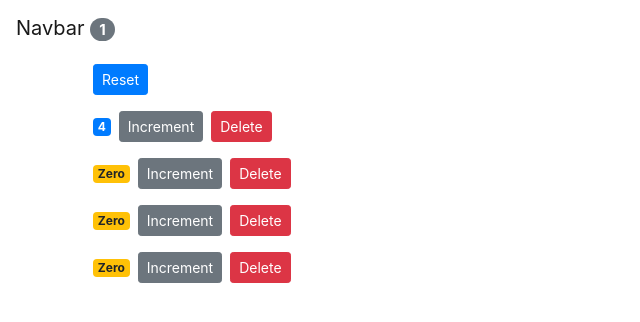
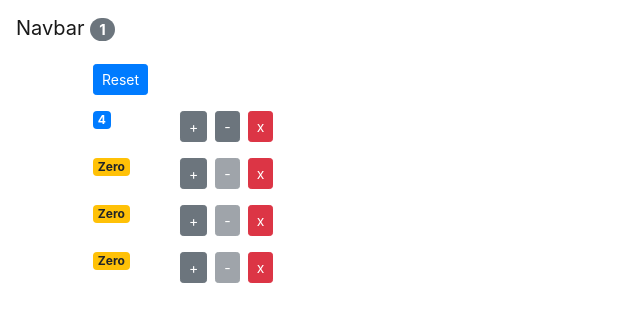
Before and after one commit to faizah1992/counter-app---react-practice, a React (Create React App) app: page / in a window 1280 px wide. Shown: the top 322 px of the page, without its empty margins (0-640 px from the left). Built offline with nearby package versions, Linux system fonts and the light colour scheme.

Commit message:
added decrement button

```diff
--- a/src/App.js
+++ b/src/App.js
@@ -14,6 +14,8 @@
         ]
     }
 
+
+
     handleIncrement = (counter) => {
         const counters = [...this.state.counters]
         const index = counters.indexOf(counter)
@@ -21,6 +23,14 @@
         counters[index].value++
         this.setState({counters})
     }
+
+    handleDecrement = (counter) => {
+      const counters = [...this.state.counters]
+      const index = counters.indexOf(counter)
+      counters[index] = {...counter}
+      counters[index].value--
+      this.setState({counters})
+  }
 
     handleDelete = counterId => {
 
@@ -44,6 +54,7 @@
       counters={this.state.counters}
       onReset={this.handleReset}
       onDelete={this.handleDelete}
+      onDecrement={this.handleDecrement}
       onIncrement={this.handleIncrement}
       />
     </main>
--- a/src/components/counter.jsx
+++ b/src/components/counter.jsx
@@ -7,14 +7,20 @@
     render() {
 
         return (
-            <div>
-
+            <div className="row">
+                <div className="col-1">
                 <span className={this.getBadgeClasses()}>
                     {this.formatCount()}
                 </span>
-                <button onClick={ () => this.props.onIncrement(this.props.counter)} className='btn btn-secondary btn-sm'>Increment</button>
+                </div>
+                <div className="col">
+                <button onClick={ () => this.props.onIncrement(this.props.counter)} className='btn btn-secondary btn-sm'>+</button>
+                <button onClick={ () => this.props.onDecrement(this.props.counter)} className='btn btn-secondary btn-sm m-2' disabled={this.props.counter.value === 0 ? 'disabled' : ""}>-</button>
 
-                <button onClick={() => this.props.onDelete(this.props.counter.id)} className="btn btn-danger btn-sm m-2">Delete</button>
+                <button onClick={() => this.props.onDelete(this.props.counter.id)} className="btn btn-danger btn-sm ">x</button>
+                </div>
+
+
             </div>
          );
     }
--- a/src/components/counters.jsx
+++ b/src/components/counters.jsx
@@ -5,7 +5,7 @@
 
     render() {
 
-        const {onReset, counters, onDelete, onIncrement} = this.props
+        const {onReset, counters, onDelete, onIncrement, onDecrement} = this.props
         return (
             <div>
                 <button onClick={onReset} className='btn btn-primary btn-sm m-2'>Reset</button>
@@ -16,6 +16,7 @@
                 onIncrement={onIncrement}
                 onDelete={onDelete}
                 counter={counter}
+                onDecrement={onDecrement}
                 />
 
                 )}
```
